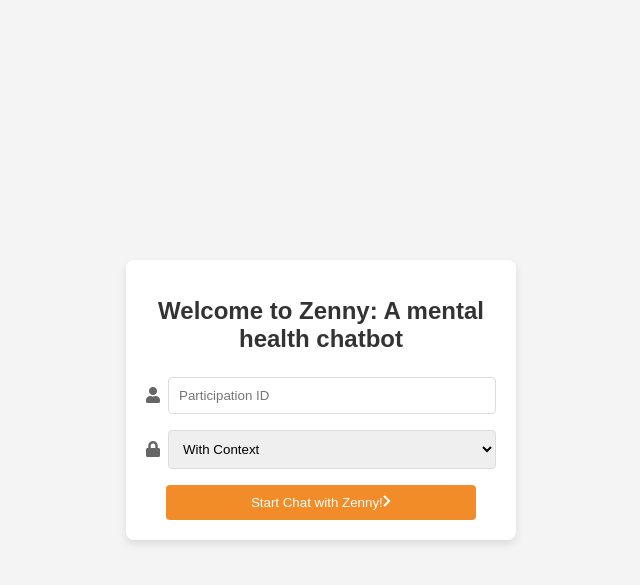
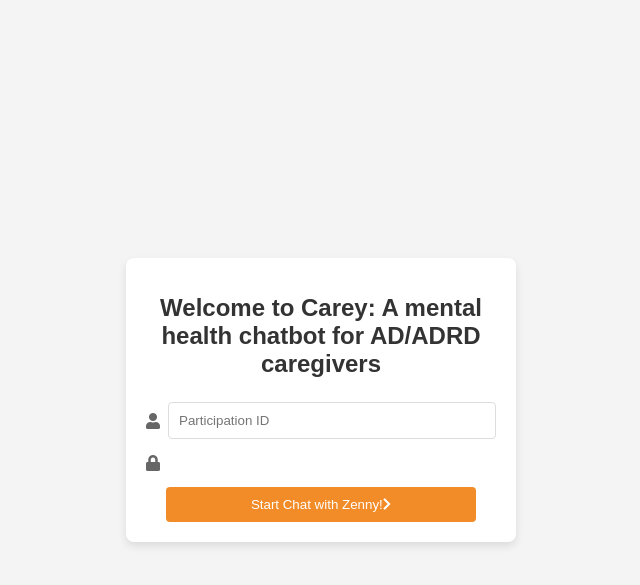
Before and after one commit to melissashi2002/chatbot_caregiver, a Flask app: template website-main/FlaskWebApp/templates/login.html in a window 1280 px wide. Shown: the top 585 px of the page, without its empty margins (319-959 px from the left). Run offline with Flask 3, Linux system fonts and the light colour scheme; the template is opened without the code that fills it, so the values that code supplies are empty.

Commit message:
Update login.html

```diff
--- a/website-main/FlaskWebApp/templates/login.html
+++ b/website-main/FlaskWebApp/templates/login.html
@@ -10,17 +10,13 @@
 <body>
     <form action="/submit" method="post" onsubmit="updateAction(this)">
         <div class="login-container">
-            <h1>Welcome to Zenny: A mental health chatbot</h1>
+            <h1>Welcome to Carey: A mental health chatbot for AD/ADRD caregivers</h1>
             <div class="login-field">
                 <i class="login-icon fas fa-user"></i>
                 <input type="text" name="participantId" class="login-input" placeholder="Participation ID">
             </div>
             <div class="login-field">
                 <i class="login-icon fas fa-lock"></i>
-                <select name="contextChoice" id="contextChoice" class="login-input">
-                    <option value="with">With Context</option>
-                    <option value="without">Without Context</option>
-                </select>
             </div>
             <button class="button login-submit" type="submit">
                 <span class="button-text">Start Chat with Zenny!</span>
@@ -31,10 +27,10 @@
     <script>
         function updateAction(form) {
             var participantId = document.getElementById('participantId').value;
-            var contextChoice = document.getElementById('contextChoice').value;
-            save_data_to_csv(participant_id, context_choice, "", "")
+            //var contextChoice = document.getElementById('contextChoice').value;
+            save_data_to_csv(participant_id, "")
 
-            form.action = '/' + contextChoice + '/' + participantId;
+            form.action = '/' + '/' + participantId;
         }
     </script>
 </body>
```
